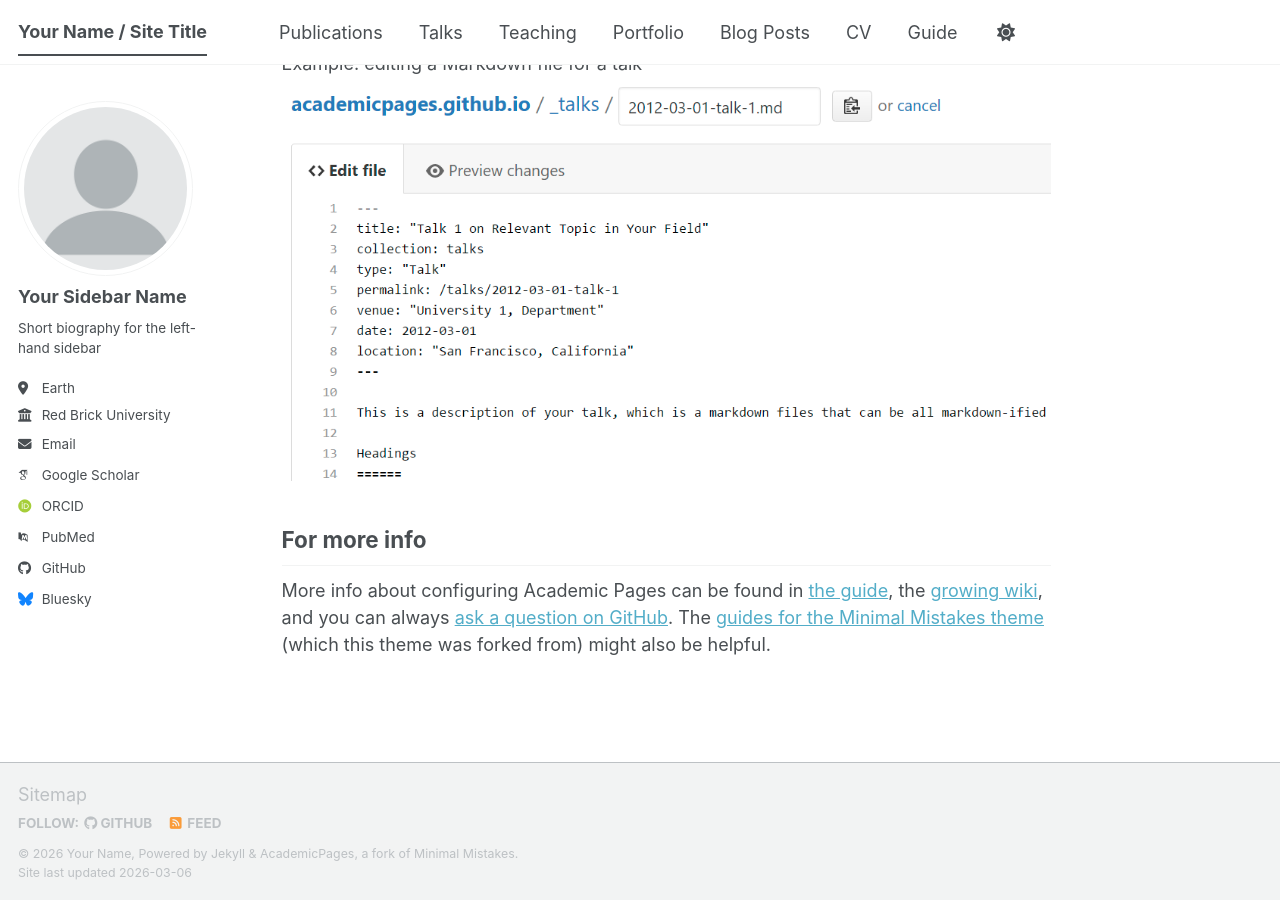
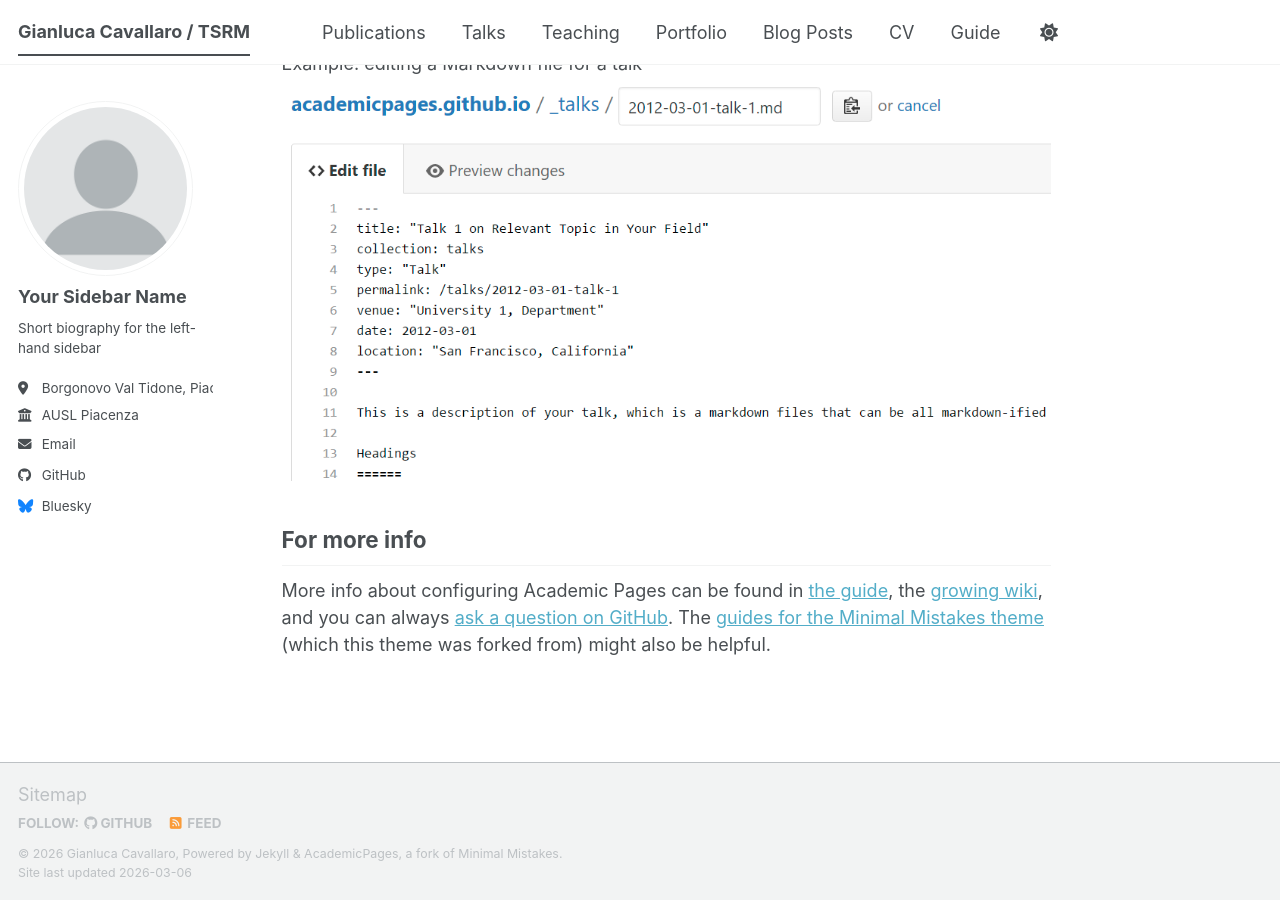
Before and after one commit to locandier3/locandier3, a Jekyll site: the page built from _pages/about.md, in a window 1280 px wide and 900 px high, scrolled down 2720 px. Built offline with Jekyll 4.4.1, drawn with Linux system fonts in a browser that asks for light colours; some web fonts are replaced; a script bundle is joined from its source files by our own code; library files that are not in the unit come from our copies.

Commit message:
Update _config.yml
Modifiche iniziali

```diff
--- a/_config.yml
+++ b/_config.yml
@@ -9,9 +9,9 @@
 # Basic Site Settings
 locale                   : "en-US"
 site_theme               : "default" # The available themes options are "default", "air", "sunrise", "mint", "dirt" and "contrast"
-title                    : "Your Name / Site Title"
+title                    : "Gianluca Cavallaro / TSRM"
 title_separator          : "-"
-name                     : &name "Your Name"
+name                     : &name "Gianluca Cavallaro"
 description              : &description "Your Name's academic portfolio"   # Update this with a general description of your site, this is the default if not overridden by a page
 url                      : https://academicpages.github.io # The base hostname & protocol for your site e.g. "https://[your GitHub username].github.io",
                                                            # or if you already have some other page hosted on Github then use "https://[your GitHub username].github.io/[Your Repo Name]"
@@ -27,21 +27,21 @@ author:
   name             : "Your Sidebar Name"
   pronouns         : # example: "she/her"
   bio              : "Short biography for the left-hand sidebar"
-  location         : "Earth"
-  employer         : "Red Brick University"
+  location         : "Borgonovo Val Tidone, Piacenza"
+  employer         : "AUSL Piacenza"
   uri              : # URL
   email            : "none@example.org"
 
   # Academic websites
   academia         : # URL
   arxiv            : # URL - Update with the correct link to your profile
-  googlescholar    : "https://scholar.google.com/citations?user=PS_CX0AAAAAJ"
+  googlescholar    : #"https://scholar.google.com/citations?user=PS_CX0AAAAAJ"
   inspire-hep      : # URL
   impactstory      : # URL
-  orcid            : "https://orcid.org/yourorcidurl"
+  orcid            : #"https://orcid.org/yourorcidurl"
   semantic         : # URL
   ssrn             : # URL
-  pubmed           : "https://www.ncbi.nlm.nih.gov/pubmed/?term=john+snow"
+  pubmed           : #"https://www.ncbi.nlm.nih.gov/pubmed/?term=john+snow"
   researchgate     : # URL
   scopus           : # URL
   zotero           : # URL
```
